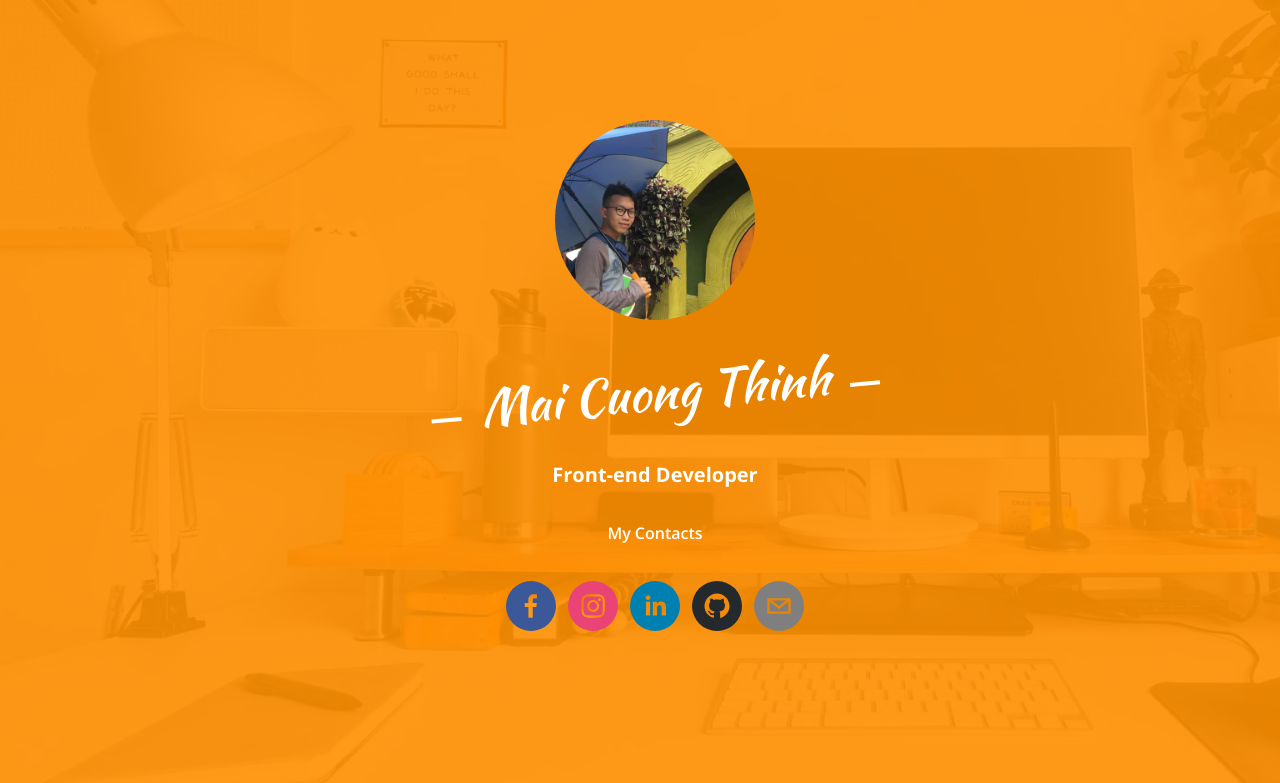
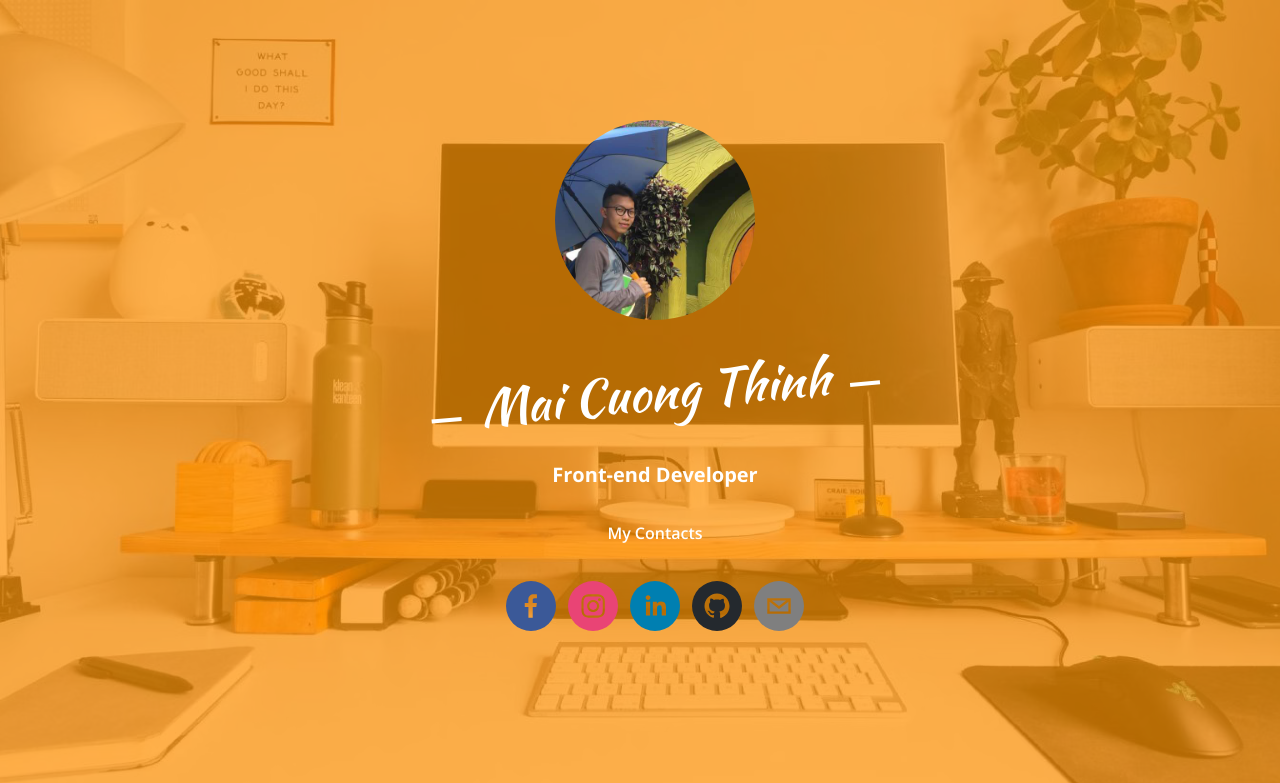
Before and after one commit to michaelthinh/Portfolio-v1.0, a React (Vite) app: page / in a window 1280 px wide. Shown: the top 783 px of the page. Built offline with nearby package versions, Linux system fonts and the light colour scheme.

Commit message:
fix: split header to shared layout

```diff
--- a/src/App.jsx
+++ b/src/App.jsx
@@ -3,15 +3,16 @@ import AboutMe from "./shared/components/AboutMe";
 import Header from "./shared/components/Header";
 import TechnicalSkills from "./shared/components/TechnicalSkills";
 import MyWorks from "./shared/components/MyWorks";
+import MainLayout from "./layouts/MainLayout";
 
 function App() {
     return (
-        <>
+        <MainLayout>
             <Header />
             <AboutMe />
             <TechnicalSkills />
             <MyWorks />
-        </>
+        </MainLayout>
     );
 }
 
--- /dev/null
+++ b/src/layouts/MainLayout/index.jsx
@@ -0,0 +1,5 @@
+import classes from "./styles.module.css";
+
+export default function MainLayout({ children }) {
+    return <div className={classes.mainLayout}>{children}</div>;
+}
--- /dev/null
+++ b/src/layouts/MainLayout/styles.module.css
@@ -0,0 +1,11 @@
+.mainLayout{
+    width: 100vw;
+    height: 100%;
+    bottom:0;
+    left:0;
+    background-image: url("/images/banner_01.png");
+    background-position: 0;
+    background-color: transparent;
+    background-size: cover;
+    background-attachment: fixed;
+}
--- a/src/shared/components/AboutMe/styles.module.css
+++ b/src/shared/components/AboutMe/styles.module.css
@@ -3,6 +3,7 @@
     padding: 4em 160px;
     margin-right: auto;
     margin-left: auto;
+    background: #FFF;
 }
 
 .title {
--- a/src/shared/components/Header/styles.module.css
+++ b/src/shared/components/Header/styles.module.css
@@ -1,11 +1,11 @@
 .header {
     width: 100vw;
     height: calc(100vh + 20px);
-    background-image: url("/images/banner_01.png");
+    /* background-image: url("/images/banner_01.png");
     background-position: 0;
     background-color: transparent;
     background-size: cover;
-    background-attachment: fixed;
+    background-attachment: fixed; */
     position: relative;
     color: #FFF;
 }
@@ -17,7 +17,7 @@
     left: 0;
     width: 100%;
     height: 100%;
-    background-color: rgba(255, 144, 0, 0.9);
+    background-color: rgba(255, 144, 0, 0.7);
 }
 
 .container {
--- a/src/shared/components/MyWorks/styles.module.css
+++ b/src/shared/components/MyWorks/styles.module.css
@@ -3,7 +3,7 @@
     padding: 4em 160px;
     margin-right: auto;
     margin-left: auto;
-    background-color: rgba(255, 144, 0, 0.9);
+    background-color: rgba(255, 144, 0, 0.7);
     user-select: none;
 }
 
--- a/src/shared/components/TechnicalSkills/styles.module.css
+++ b/src/shared/components/TechnicalSkills/styles.module.css
@@ -3,6 +3,7 @@
     margin-right: auto;
     margin-left: auto;
     position: relative;
+    background: #FFF;
 }
 
 .title {
```
